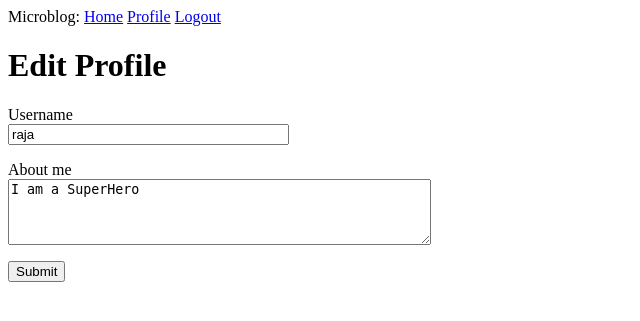
After one commit to raja-charuvil/microblog, a Flask app: page /edit_profile in a window 1280 px wide. The commit adds this page. Shown: the top 321 px of the page, without its empty margins (0-640 px from the left). Run offline with Flask 2, Linux system fonts and the light colour scheme; a user stored in the database is signed in; data comes from the database, SQL or seed files in the repository; both versions use the stored data as it was after the commit.

Commit message:
add user and profiles

```diff
--- a/app/__init__.py
+++ b/app/__init__.py
@@ -2,11 +2,14 @@ from flask import Flask
 from config import Config
 from flask_sqlalchemy import SQLAlchemy
 from flask_migrate import Migrate
+from flask_login import LoginManager
 
 
 app = Flask(__name__)
 app.config.from_object(Config)
 db = SQLAlchemy(app)
 migrate = Migrate(app, db)
+login = LoginManager(app)
+login.login_view = 'login'
 
 from app import routes, models
--- a/app/forms.py
+++ b/app/forms.py
@@ -1,6 +1,9 @@
 from flask_wtf import FlaskForm
-from wtforms import StringField, PasswordField, BooleanField, SubmitField
-from wtforms.validators import DataRequired
+from wtforms import StringField, PasswordField, BooleanField, SubmitField, \
+	TextAreaField
+from wtforms.validators import DataRequired, EqualTo, Email, ValidationError, \
+	Length
+from app.models import User
 
 
 class LoginForm(FlaskForm):
@@ -8,3 +11,28 @@ class LoginForm(FlaskForm):
 	password = PasswordField("Password", validators=[DataRequired()])
 	remember_me = BooleanField("Remember Me")
 	submit = SubmitField("Sign In")
+
+
+class RegistrationForm(FlaskForm):
+	username = StringField("Username", validators=[DataRequired()])
+	email = StringField("Email", validators=[DataRequired(), Email()])
+	password = PasswordField("Password", validators=[DataRequired()])
+	password2 = PasswordField("Repeat Password", validators=[DataRequired(), EqualTo('password')])
+	submit = SubmitField("Register")
+
+
+	def validate_username(self, username):
+		user = User.query.filter_by(username=username.data).first()
+		if user is not None:
+			raise ValidationError('Please use a different username.')
+
+	def validate_email(self, email):
+		user = User.query.filter_by(email=email.data).first()
+		if user is not None:
+			raise ValidationError('Email already exist! Please use another')
+
+
+class EditProfileForm(FlaskForm):
+	username = StringField("Username", validators=[DataRequired()])
+	about_me = TextAreaField("About me", validators=[Length(min=0, max=140)])
+	submit = SubmitField("Submit")
--- a/app/routes.py
+++ b/app/routes.py
@@ -1,12 +1,23 @@
-from app import app
-from flask import render_template, flash, redirect, url_for
-from app.forms import LoginForm
+from datetime import datetime
+from app import app, db
+from flask import render_template, flash, redirect, url_for, request
+from werkzeug.urls import url_parse
+from flask_login import login_user, logout_user, current_user, login_required
+from app.forms import LoginForm, RegistrationForm, EditProfileForm
+from app.models import User
+
+
+@app.before_request
+def before_request():
+    if current_user.is_authenticated:
+        current_user.last_seen = datetime.utcnow()
+        db.session.commit()
 
 
 @app.route('/')
 @app.route('/index')
+@login_required
 def index():
-    user = {'username': 'raja'}
     posts = [
             {
                 'author': {'username': 'John'},
@@ -17,14 +28,70 @@ def index():
                 'body': 'The climate is not so good here'
             }
             ]
-    return render_template('index.html', title='Home', user=user, posts=posts)
+    return render_template('index.html', title='Home', posts=posts)
 
 
 @app.route('/login', methods=['GET', 'POST'])
 def login():
+    if current_user.is_authenticated:
+        return redirect(url_for('index'))
     form = LoginForm()
     if form.validate_on_submit():
-        flash('Login requested for user {}, remember me={}'.format(
-            form.username.data, form.remember_me.data))
+        user = User.query.filter_by(username=form.username.data).first()
+        if user is None or not user.check_password(form.password.data):
+            flash('Invalid username or password')
+            return redirect(url_for('login'))
+        login_user(user, remember=form.remember_me.data)
+        next_page = request.args.get('next')
+        if not next_page or url_parse(next_page).netloc != '':
+            next_page = url_for('index')
+        return redirect(next_page)
+    return render_template('login.html', title='Sign In', form=form)
+
+
+@app.route('/logout')
+def logout():
+    logout_user()
+    return redirect(url_for('index'))
+
+
+@app.route('/register', methods=['GET', 'POST'])
+def register():
+    if current_user.is_authenticated:
         return redirect(url_for('index'))
-    return render_template('login.html', title='Sign In', form=form)
+    form = RegistrationForm()
+    if form.validate_on_submit():
+        user = User(username=form.username.data, email=form.email.data)
+        user.set_password(form.password.data)
+        db.session.add(user)
+        db.session.commit()
+        flash('Congratulations, you are now a registered user!')
+        return redirect(url_for('login'))
+    return render_template('register.html', title='Register', form=form)
+
+
+@app.route('/user/<username>')
+@login_required
+def user(username):
+    user = User.query.filter_by(username=username).first_or_404()
+    posts = [
+        {'author': user, 'body': 'Test post #1'},
+        {'author': user, 'body': 'Test post #2'}
+    ]
+    return render_template('user.html', user=user, posts=posts)
+
+
+@app.route('/edit_profile', methods=['GET', 'POST'])
+@login_required
+def edit_profile():
+    form = EditProfileForm()
+    if form.validate_on_submit():
+        current_user.username = form.username.data
+        current_user.about_me = form.about_me.data
+        db.session.commit()
+        flash('Your changes have been saved!')
+        return redirect(url_for('edit_profile'))
+    elif request.method == 'GET':
+        form.username.data = current_user.username
+        form.about_me.data = current_user.about_me
+    return render_template('edit_profile.html', title='Edit Profile', form=form)
--- /dev/null
+++ b/app/templates/_post.html
@@ -0,0 +1,6 @@
+<table>
+	<tr valign="top">
+		<td><img src="{{ post.author.avatar(36) }}"></td>
+		<td>{{ post.author.username }} says: <b>{{ post.body }}</b></td>
+	</tr>
+</table>
--- a/app/templates/base.html
+++ b/app/templates/base.html
@@ -10,7 +10,12 @@
 		<div>
 			Microblog:
 			<a href="{{ url_for('index') }}">Home</a>
+			{% if current_user.is_anonymous %}
 			<a href="{{ url_for('login') }}">Login</a>
+			{% else %}
+			<a href="{{ url_for('user', username=current_user.username) }}">Profile</a>
+			<a href="{{ url_for('logout') }}">Logout</a>
+			{% endif %}
 		</div>
 			{% with messages = get_flashed_messages() %}
 				{% if messages %}
--- /dev/null
+++ b/app/templates/edit_profile.html
@@ -0,0 +1,25 @@
+{% extends "base.html" %}
+
+{% block content %}
+	<h1>Edit Profile</h1>
+	<form action="" method="post">
+		{{ form.hidden_tag() }}
+		<p>
+			{{ form.username.label }}<br>
+			{{ form.username(size=32) }}<br>
+			{% for error in form.username.errors %}
+			<span style="color: red;">[{{ error }}]</span>
+			{% endfor %}
+		</p>
+		<p>
+			{{ form.about_me.label }}<br>
+			{{ form.about_me(cols=50, rows=4) }}<br>
+			{% for error in form.about_me.errors %}
+			<span style="color: red;">[{{ error }}]</span>
+			{% endfor %}
+		</p>
+		<p>
+			{{ form.submit() }}
+		</p>
+	</form>
+{% endblock %}
--- a/app/templates/index.html
+++ b/app/templates/index.html
@@ -3,7 +3,7 @@
 {% block content %}
 
 <body>
-	<h1>Hi, {{ user.username }}!</h1>
+	<h1>Hi, {{ current_user.username }}!</h1>
 	{% for post in posts %}
 	<div><p>{{ post.author.username }} says: <b>{{ post.body }}</b></p></div>
 	{% endfor %}
--- a/app/templates/login.html
+++ b/app/templates/login.html
@@ -28,6 +28,6 @@
 		<p>
 			{{ form.submit() }}
 		</p>
-
 	</form>
+	<p>New User? <a href="{{ url_for('register') }}">Click to Register!</a></p>
 {% endblock %}
```
Also changed, not shown: app/models.py (+21 -2 lines), app/templates/register.html (added, +39 -0 lines), app/templates/user.html (added, +21 -0 lines), microblog.py (+7 -1 lines), migrations/versions/1ab8f985a1f4_new_fields_in_user_model.py (added, +30 -0 lines), app.db.
